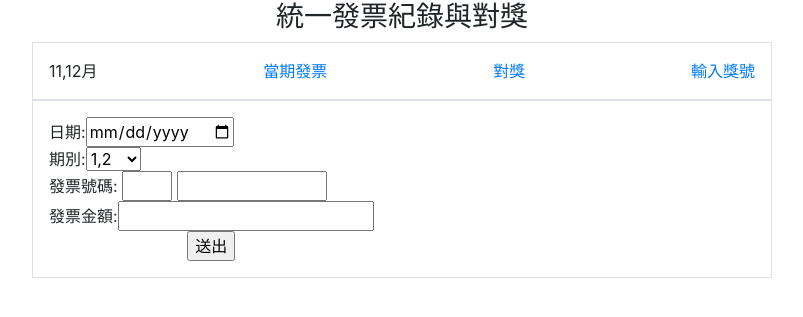
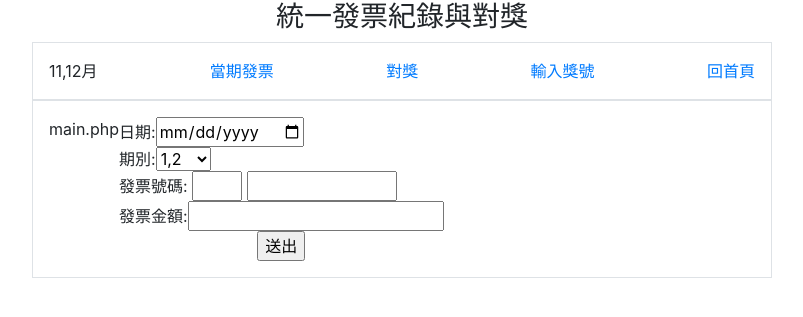
Before and after one commit to wdaweb/invoice-mackliu-1, a PHP site: page /index.php?do=main in a window 1280 px wide. Shown: the top 317 px of the page, without its empty margins (238-1041 px from the left). Run offline with PHP 8.4, Linux system fonts and the light colour scheme.

Commit message:
調整版面的結構     modified:   api/add_invoice.php  ->把儲存後的導向改成檢視發票清單(do=invoice_list) 	modified:   index.php -> 增加共用的內容區塊(功能選項) 	modified:   invoice_list.php -> 去除原本的html程式碼 	modified:   main.php -> 把共用的區塊移到index.php,留下新增發票的清單

```diff
--- a/api/add_invoice.php
+++ b/api/add_invoice.php
@@ -14,5 +14,5 @@ echo $sql;
 $pdo->exec($sql);
 
 echo "新增完成";
-//header("location:../index.php");
+header("location:../index.php?do=invoice_list");
 ?>
--- a/index.php
+++ b/index.php
@@ -9,12 +9,46 @@
 </head>
 <body>
 
+
+<h3 class="text-center">統一發票紀錄與對獎</h3>
+
+<div class="container">
+    <div class="col-8 d-flex justify-content-between p-3 mx-auto border">
+    <?php
+        $month=[
+            1=>"1,2月",
+            2=>"3,4月",
+            3=>"5,6月",
+            4=>"7,8月",
+            5=>"9,10月",
+            6=>"11,12月",
+        ];
+
+        $m=ceil(date("m")/2);
+
+    ?>
+        <div class="text-center"><?=$month[$m];?></div>
+        <div class="text-center">
+            <a href="?do=invoice_list">當期發票</a>
+        </div>
+        <div class="text-center">
+            <a href="">對獎</a>
+        </div>
+        <div class="text-center">
+            <a href="">輸入獎號</a>
+        </div>
+        <div class="text-center">
+            <a href="index.php">回首頁</a>
+        </div>
+    </div>
+
+    <div class="col-8 d-flex p-3 mx-auto border">
     <?php
 
         if(isset($_GET['do'])){
 
             $file=$_GET['do'].".php";
-
+            echo $file;
             include $file;
 
 
@@ -24,7 +58,9 @@ if(isset($_GET['do'])){
         }
 
         ?>
+    </div>
 
+</div>
 <script src="https://code.jquery.com/jquery-3.5.1.slim.min.js" integrity="sha384-DfXdz2htPH0lsSSs5nCTpuj/zy4C+OGpamoFVy38MVBnE+IbbVYUew+OrCXaRkfj" crossorigin="anonymous"></script>
 <script src="https://cdn.jsdelivr.net/npm/bootstrap@4.5.3/dist/js/bootstrap.bundle.min.js" integrity="sha384-ho+j7jyWK8fNQe+A12Hb8AhRq26LrZ/JpcUGGOn+Y7RsweNrtN/tE3MoK7ZeZDyx" crossorigin="anonymous"></script>
 </body>
--- a/main.php
+++ b/main.php
@@ -1,34 +1,4 @@
-<h3 class="text-center">統一發票紀錄與對獎</h3>
-
-<div class="container">
-    <div class="col-8 d-flex justify-content-between p-3 mx-auto border">
-    <?php
-        $month=[
-            1=>"1,2月",
-            2=>"3,4月",
-            3=>"5,6月",
-            4=>"7,8月",
-            5=>"9,10月",
-            6=>"11,12月",
-        ];
-
-        $m=ceil(date("m")/2);
-
-    ?>
-        <div class="text-center"><?=$month[$m];?></div>
-        <div class="text-center">
-            <a href="">當期發票</a>
-        </div>
-        <div class="text-center">
-            <a href="">對獎</a>
-        </div>
-        <div class="text-center">
-            <a href="">輸入獎號</a>
-        </div>
-    </div>
-
-    <div class="col-8 d-flex justify-content-between p-3 mx-auto border">
-        <form action="api/add_invoice.php" method="post">
+<form action="api/add_invoice.php" method="post">
             <div>日期:<input type="date" name="date"></div>
             期別:<select name="period">
                 <option value="1">1,2</option>
@@ -49,6 +19,3 @@
                 <input type="submit" value="送出">
             </div>
         </form>
-    </div>
-
-</div>
```
Also changed, not shown: invoice_list.php (+1 -11 lines). Lines whose indentation alone changed are shown as unchanged.
